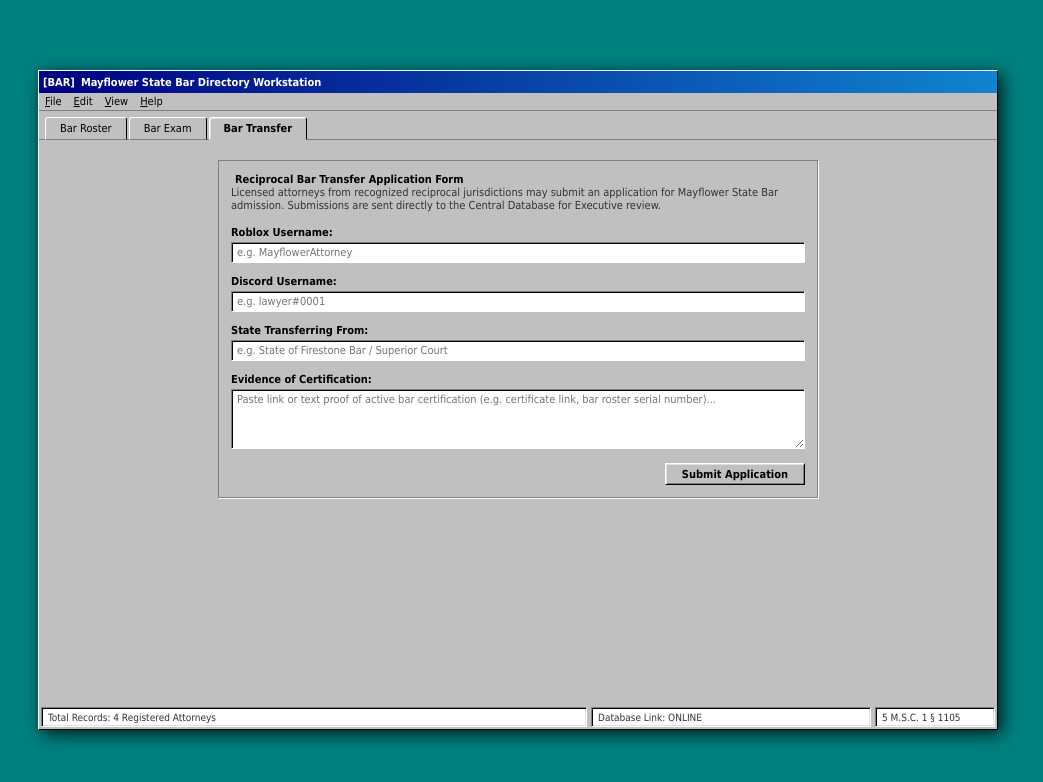
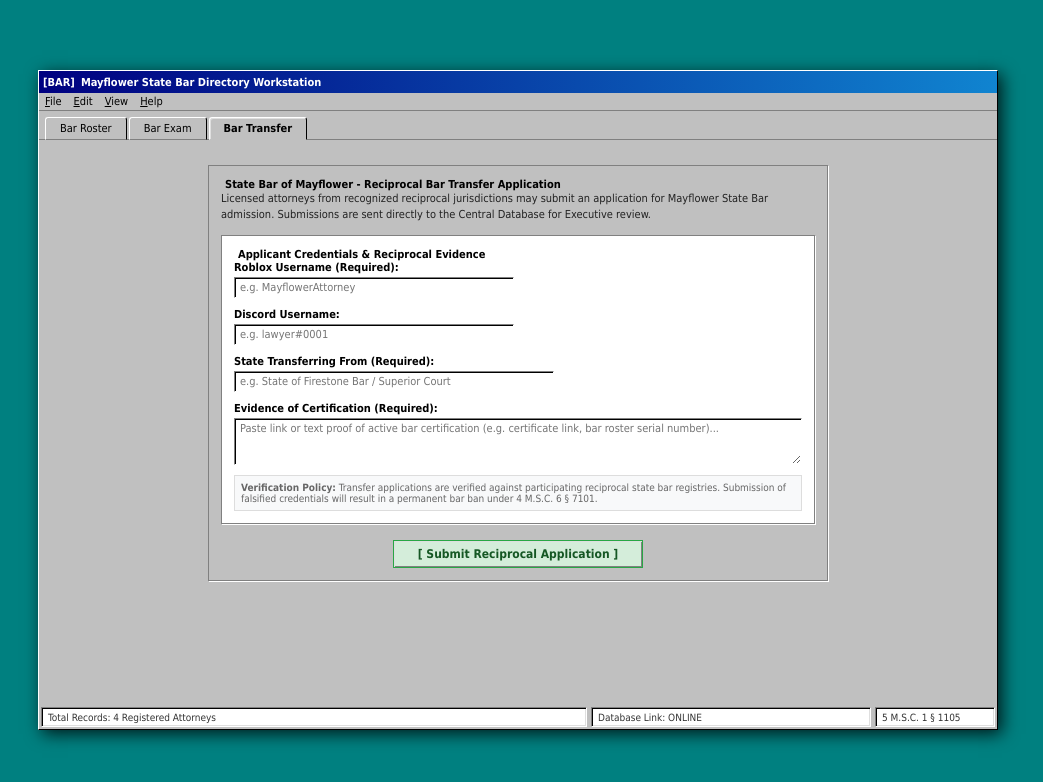
Before and after one commit to mysticwavezzz/statebar, a website: page index.html in a window 1280 px wide. Both pictures are taken after a click on the button "Bar Transfer". Shown: the whole page, without its empty margins (122-1165 px from the left). Drawn offline with Linux system fonts and the light colour scheme.

Commit message:
Harmonize Bar Transfer form UI to match Bar Exam gate fieldset card layout, notice boxes, and green action buttons

```diff
--- a/index.html
+++ b/index.html
@@ -605,7 +605,7 @@
         <div id="tab-page-transfer" class="db-tab-page">
 
           <!-- SUB-VIEW A: ALREADY SUBMITTED TRANSFER NOTICE -->
-          <div id="transfer-view-submitted" class="fieldset-box" style="display: none; max-width: 600px; margin: 30px auto; background: #fff3cd; border-color: #ffeeba;">
+          <div id="transfer-view-submitted" class="fieldset-box" style="display: none; max-width: 620px; margin: 30px auto; background: #fff3cd; border-color: #ffeeba;">
             <legend style="color: #856404;">[!] Transfer Application Previously Logged</legend>
             <p style="font-size: 12px; line-height: 18px; color: #856404; margin-bottom: 12px;">
               <strong>Notice:</strong> A Reciprocal Bar Transfer application from this device/user has already been submitted and is currently pending Executive Director review.
@@ -616,34 +616,44 @@
           </div>
 
           <!-- SUB-VIEW B: FORM -->
-          <div id="transfer-view-form" class="fieldset-box" style="max-width: 600px; margin: 10px auto; background: #c0c0c0;">
-            <legend>Reciprocal Bar Transfer Application Form</legend>
-            <p style="margin-bottom: 14px; color: #333333; font-size: 11px;">
+          <div id="transfer-view-form" class="fieldset-box" style="max-width: 620px; margin: 15px auto; background: #c0c0c0;">
+            <legend>State Bar of Mayflower - Reciprocal Bar Transfer Application</legend>
+            <p style="margin-bottom: 12px; color: #222; font-size: 11px; line-height: 16px;">
               Licensed attorneys from recognized reciprocal jurisdictions may submit an application for Mayflower State Bar admission. Submissions are sent directly to the Central Database for Executive review.
             </p>
 
-            <div class="form-group">
-              <label for="transfer-roblox">Roblox Username:</label>
-              <input type="text" id="transfer-roblox" class="win-input" placeholder="e.g. MayflowerAttorney">
+            <div class="fieldset-box" style="background: #ffffff; margin-bottom: 14px;">
+              <legend>Applicant Credentials &amp; Reciprocal Evidence</legend>
+
+              <div class="form-group" style="margin-bottom: 10px;">
+                <label for="transfer-roblox">Roblox Username (Required):</label>
+                <input type="text" id="transfer-roblox" class="win-input" placeholder="e.g. MayflowerAttorney" style="width: 280px;">
               </div>
 
-            <div class="form-group">
+              <div class="form-group" style="margin-bottom: 10px;">
                 <label for="transfer-discord">Discord Username:</label>
-              <input type="text" id="transfer-discord" class="win-input" placeholder="e.g. lawyer#0001">
+                <input type="text" id="transfer-discord" class="win-input" placeholder="e.g. lawyer#0001" style="width: 280px;">
               </div>
 
-            <div class="form-group">
-              <label for="transfer-state-from">State Transferring From:</label>
-              <input type="text" id="transfer-state-from" class="win-input" placeholder="e.g. State of Firestone Bar / Superior Court">
+              <div class="form-group" style="margin-bottom: 10px;">
+                <label for="transfer-state-from">State Transferring From (Required):</label>
+                <input type="text" id="transfer-state-from" class="win-input" placeholder="e.g. State of Firestone Bar / Superior Court" style="width: 320px;">
               </div>
 
-            <div class="form-group">
-              <label for="transfer-evidence">Evidence of Certification:</label>
-              <textarea id="transfer-evidence" class="win-input" rows="4" placeholder="Paste link or text proof of active bar certification (e.g. certificate link, bar roster serial number)..." style="resize: vertical;"></textarea>
+              <div class="form-group" style="margin-bottom: 10px;">
+                <label for="transfer-evidence">Evidence of Certification (Required):</label>
+                <textarea id="transfer-evidence" class="win-input" rows="3" placeholder="Paste link or text proof of active bar certification (e.g. certificate link, bar roster serial number)..." style="resize: vertical; width: 100%;"></textarea>
               </div>
 
-            <div style="display: flex; justify-content: flex-end; gap: 8px; margin-top: 14px;">
-              <button id="btn-submit-transfer" class="win-button" style="font-weight: bold; width: 140px;" onclick="submitBarTransfer()">Submit Application</button>
+              <div style="font-size: 10px; color: #666; background: #f8f9fa; padding: 6px; border: 1px solid #ddd; margin-top: 6px;">
+                <strong>Verification Policy:</strong> Transfer applications are verified against participating reciprocal state bar registries. Submission of falsified credentials will result in a permanent bar ban under 4 M.S.C. 6 § 7101.
+              </div>
+            </div>
+
+            <div style="display: flex; justify-content: center; margin-top: 16px;">
+              <button id="btn-submit-transfer" class="win-button" style="font-weight: bold; padding: 6px 24px; font-size: 12px; background: #d4edda; border-color: #28a745; color: #155724;" onclick="submitBarTransfer()">
+                [ Submit Reciprocal Application ]
+              </button>
             </div>
           </div>
 
```
Lines whose indentation alone changed are shown as unchanged.
